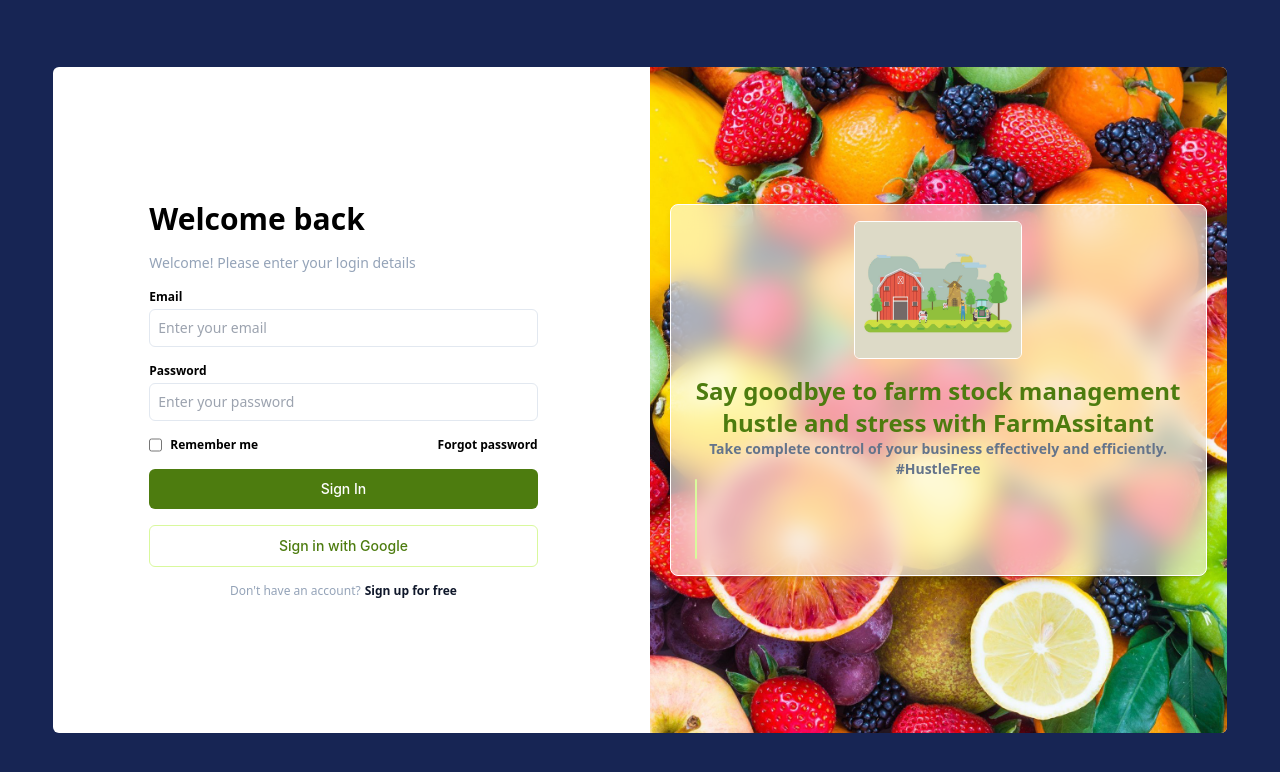
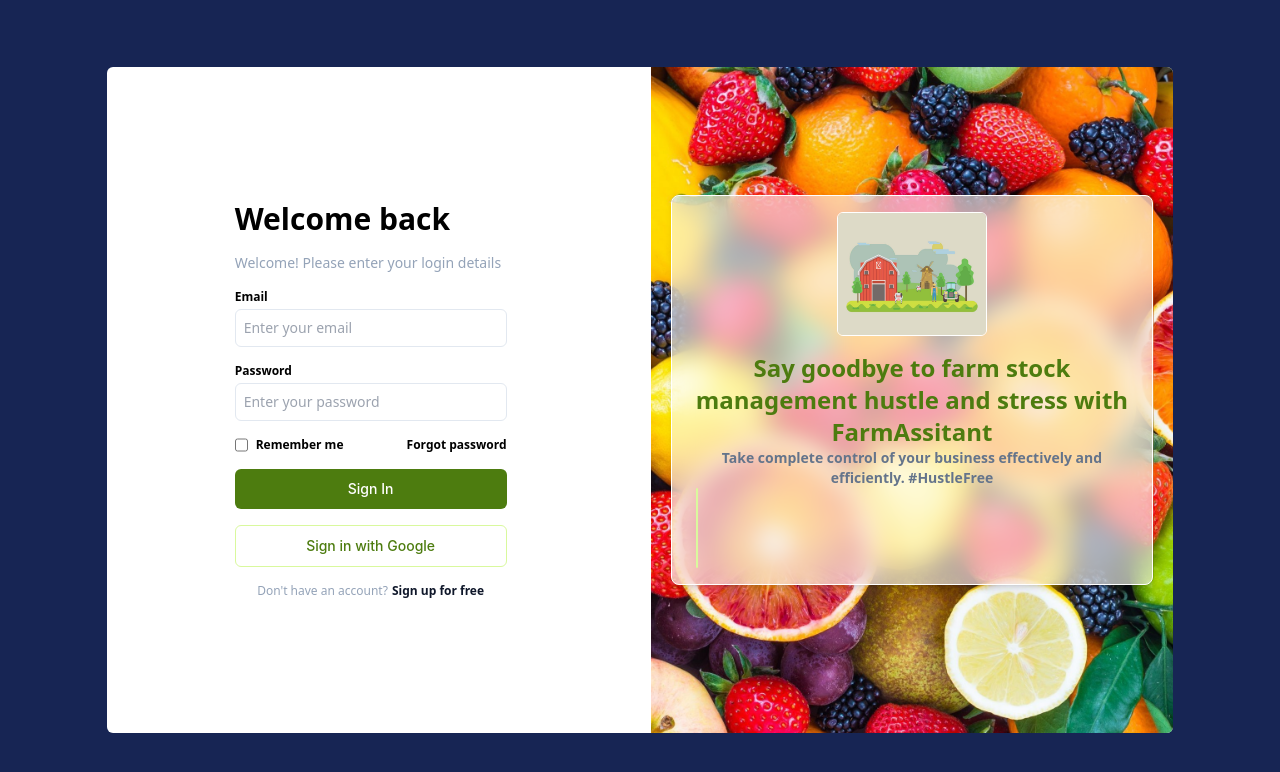
Before and after one commit to Reu-Amissah/farm-inventory-system, a React (Create React App) app: page / in a window 1280 px wide. Shown: the top 772 px of the page. Built offline with nearby package versions, Linux system fonts and the light colour scheme.

Commit message:
xl screen responsiveness

```diff
--- a/src/screens/Login.js
+++ b/src/screens/Login.js
@@ -5,9 +5,9 @@ import bg_img from "../assets/Barn.jpg";
 export default function Login() {
   return (
     <div className="w-full h-screen flex items-center justify-center bg-blue-950">
-      <div className="w-full h-full bg-white md:rounded-md flex items-center justify-center md:space-x-4 md:w-11/12 md:mx-auto md:h-5/6">
+      <div className="w-full h-full bg-white md:rounded-md flex items-center justify-center md:space-x-4 md:w-11/12 xl:w-10/12 md:mx-auto md:h-5/6">
         {/* left section ---- */}
-        <div className="w-full px-5 md:w-1/2 md:mx-auto md:px-10 lg:px-24 space-y-4">
+        <div className="w-full px-5 md:w-1/2 md:mx-auto md:px-10 lg:px-24 xl:px-32 space-y-4">
           <h3 className="text-3xl font-semibold font-sans">Welcome back</h3>
           <p className="text-sm font-normal font-sans text-slate-400">
             Welcome! Please enter your login details
```
